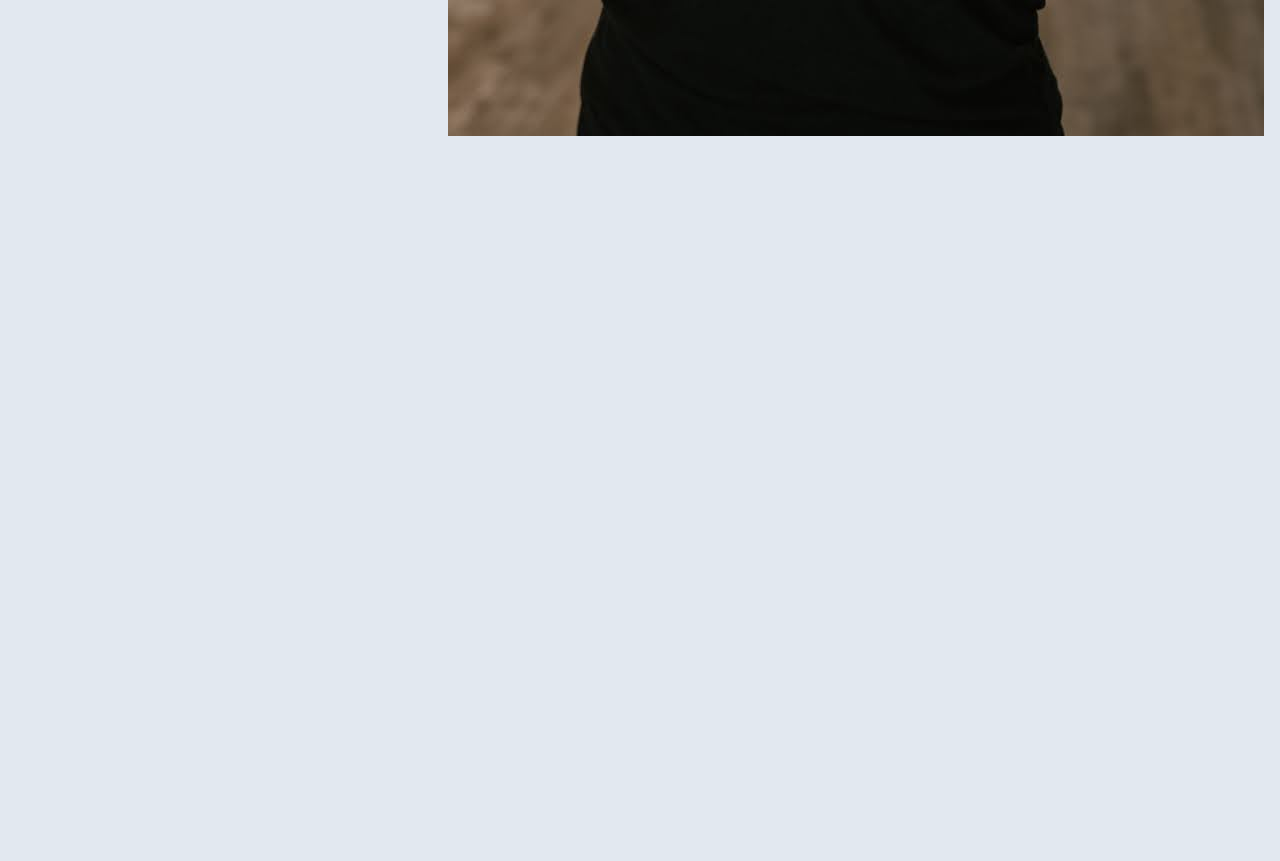
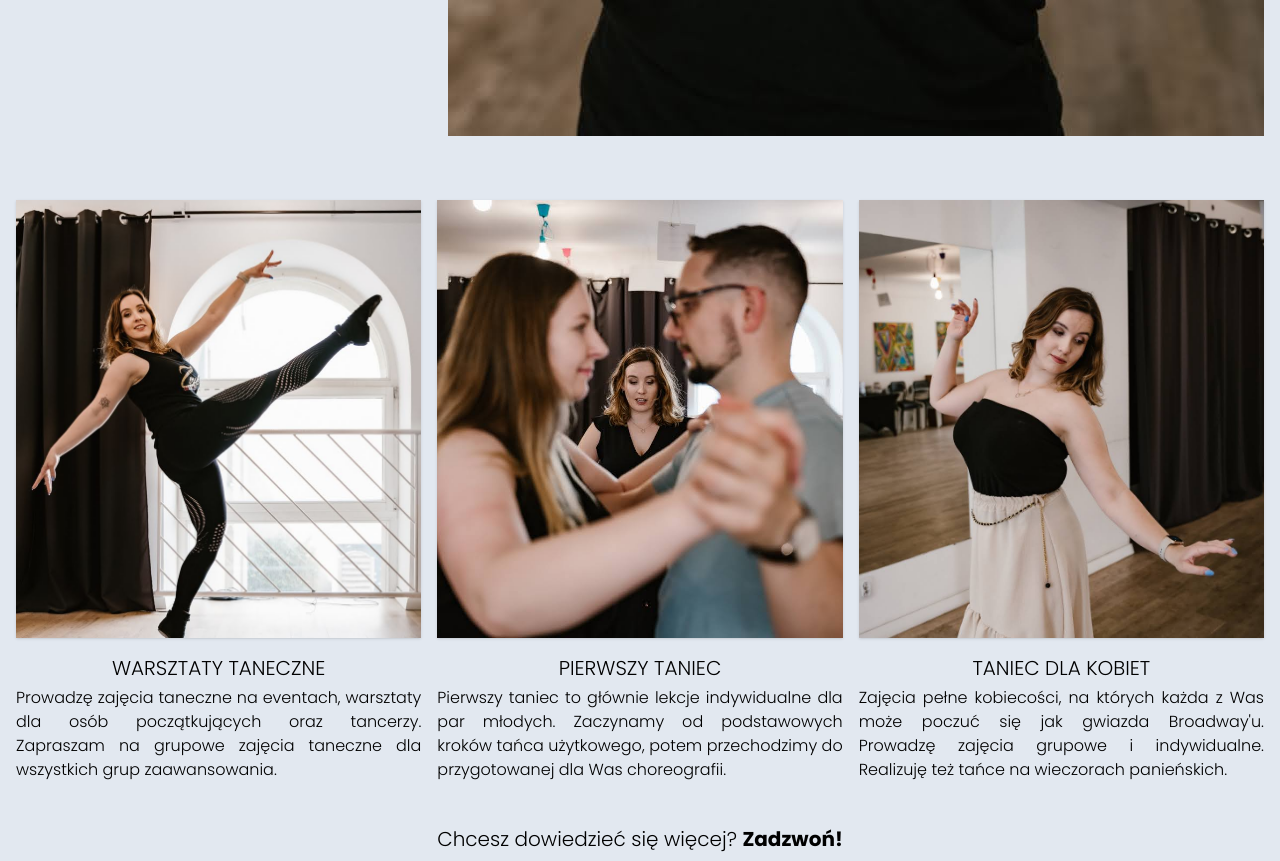
Before and after one commit to kainpets/marta_SPA, a Next.js app: page / in a window 1280 px wide. Shown: the part 1920-2781 px from the top of the page. Before the commit the page ends 2056 px from the top, so only its background shows below. Built offline with nearby package versions, Linux system fonts and the light colour scheme.

Commit message:
uslugi section

```diff
--- a/src/app/layout.tsx
+++ b/src/app/layout.tsx
@@ -3,7 +3,7 @@ import { Poppins } from 'next/font/google'
 
 const poppins = Poppins({
   subsets: ['latin'],
-  weight: ["300", "700"]
+  weight: ["300", "700", "900"]
 })
 
 export const metadata = {
--- a/src/app/page.tsx
+++ b/src/app/page.tsx
@@ -1,6 +1,9 @@
 import Image from 'next/image'
 import juliaMilosz from "/public/Julia&Miłosz_672.jpg"
 import martaKciuki from "/public/martazkciukami.jpg"
+import martalabedz from "/public/martalabedz.jpg"
+import martaradzi from "/public/martaradzi.jpg"
+import martanogadogory from "/public/martanogadogory.jpg"
 
 export default function Home() {
   return (
@@ -20,6 +23,7 @@ export default function Home() {
           <h5 className="text-3xl leading-snug">ABY PIERWSZY TANIEC <br></br> BYŁ DLA WAS PRZYGODĄ</h5>
         </div>
       </div>
+
       {/* o mnie */}
       <div className='sm:flex pt-8 px-4'>
         <div className="flex flex-col gap-1">
@@ -43,7 +47,55 @@ export default function Home() {
           <p>
             Przygotowuję około 25 par rocznie do pierwszego tańca. Mam ogromne szczęście trafiać na wspaniałych ludzi! </p>
         </div>
-        <Image src={martaKciuki} sizes='100vw' placeholder="blur" alt="Uśmiechnięta Marta z dwoma kciukami w górze" className='object-scale-down' />
+        <Image src={martaKciuki} sizes='100vw' placeholder="blur" alt="Uśmiechnięta Marta z dwoma kciukami w górze" className='object-scale-down sm:max-w-fit' />
+      </div>
+
+      {/* usługi */}
+      <div style={{
+        display: "grid",
+        gridGap: "16px",
+        gridTemplateColumns: "repeat(auto-fit, minmax(300px, auto))",
+        paddingTop: "4rem",
+        alignItems: "baseline",
+        paddingRight: "1rem",
+        paddingLeft: "1rem",
+      }}>
+        <div style={{ position: "relative", height: "625px" }}>
+          <Image src={martanogadogory} alt="Marta tańczy z nogą uniesioną do góry" className="shadow" placeholder="blur" sizes="100vw" style={{
+            objectFit: "cover",
+            width: "100%",
+            height: "70%"
+          }} />
+          <div className="pt-4">
+            <h2 className="text-center text-xl pb-1">WARSZTATY TANECZNE</h2>
+            <p className="text-justify">Prowadzę zajęcia taneczne na eventach, warsztaty dla osób początkujących oraz tancerzy. Zapraszam na grupowe zajęcia taneczne dla wszystkich grup zaawansowania. </p>
+          </div>
+        </div>
+        <div style={{ position: "relative", height: "625px" }}>
+          <Image src={martaradzi} alt="Para tańczy na pierwszym planie, Marta doradza w tle" className="shadow" placeholder="blur" sizes="100vw" style={{
+            objectFit: "cover",
+            width: "100%",
+            height: "70%"
+          }} />
+          <div className="pt-4">
+            <h2 className="text-center text-xl pb-1">PIERWSZY TANIEC</h2>
+            <p className="text-justify">Pierwszy taniec to głównie lekcje indywidualne dla par młodych. Zaczynamy od podstawowych kroków tańca użytkowego, potem przechodzimy do przygotowanej dla Was choreografii. </p>
+          </div>
+        </div>
+        <div style={{ position: "relative", height: "625px" }}>
+          <Image src={martalabedz} alt="Marta tańczy we wdzięcznej pozie" className="shadow" placeholder="blur" sizes="100vw" style={{
+            objectFit: "cover",
+            width: "100%",
+            height: "70%"
+          }} />
+          <div className="pt-4">
+            <h2 className="text-center text-xl pb-1">TANIEC DLA KOBIET</h2>
+            <p className="text-justify">Zajęcia pełne kobiecości, na których każda z Was może poczuć się jak gwiazda Broadway&apos;u. Prowadzę zajęcia grupowe i indywidualne. Realizuję też tańce na wieczorach panieńskich.</p>
+          </div>
+        </div>
+      </div>
+      <div className="marginx-auto w-full text-center pb-2">
+        <h3 className="text-xl">Chcesz dowiedzieć się więcej? <a href='tel:793 792 883' className="font-bold">Zadzwoń!</a></h3>
       </div>
 
     </main>
```
